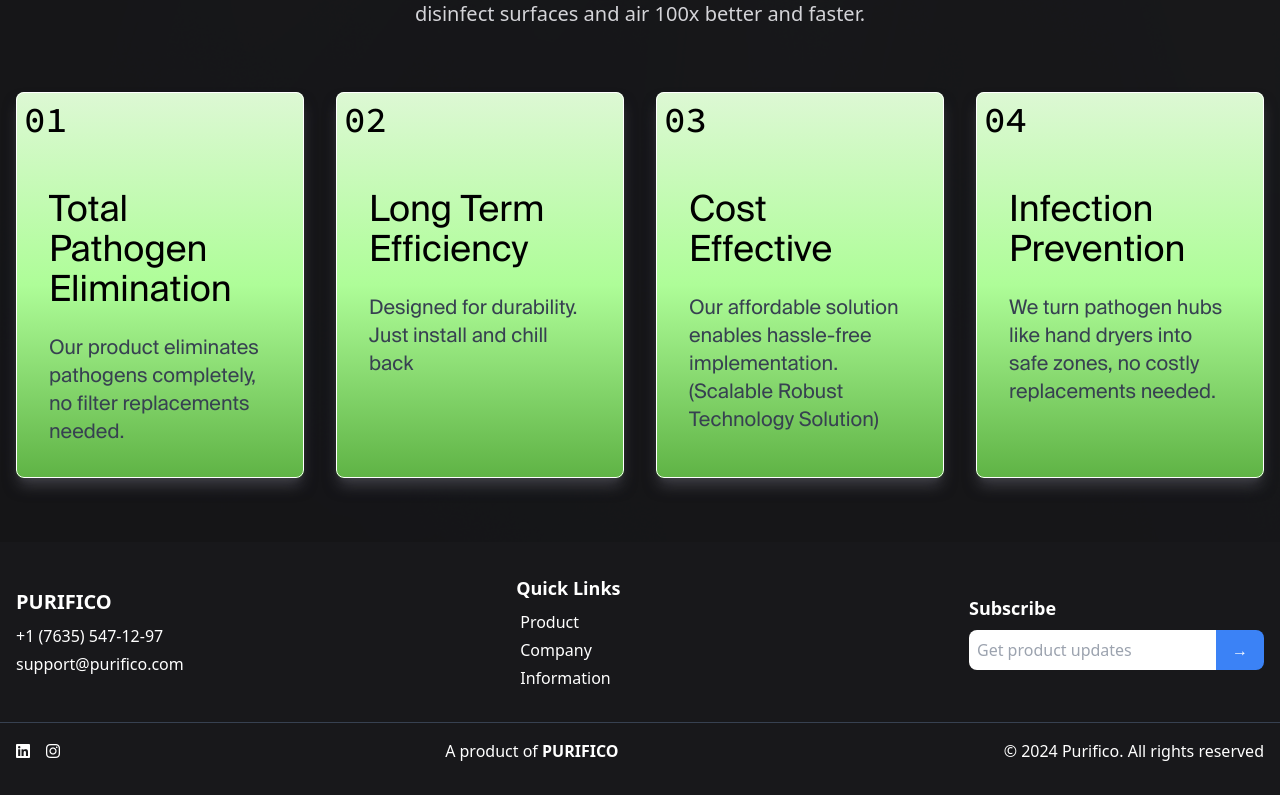
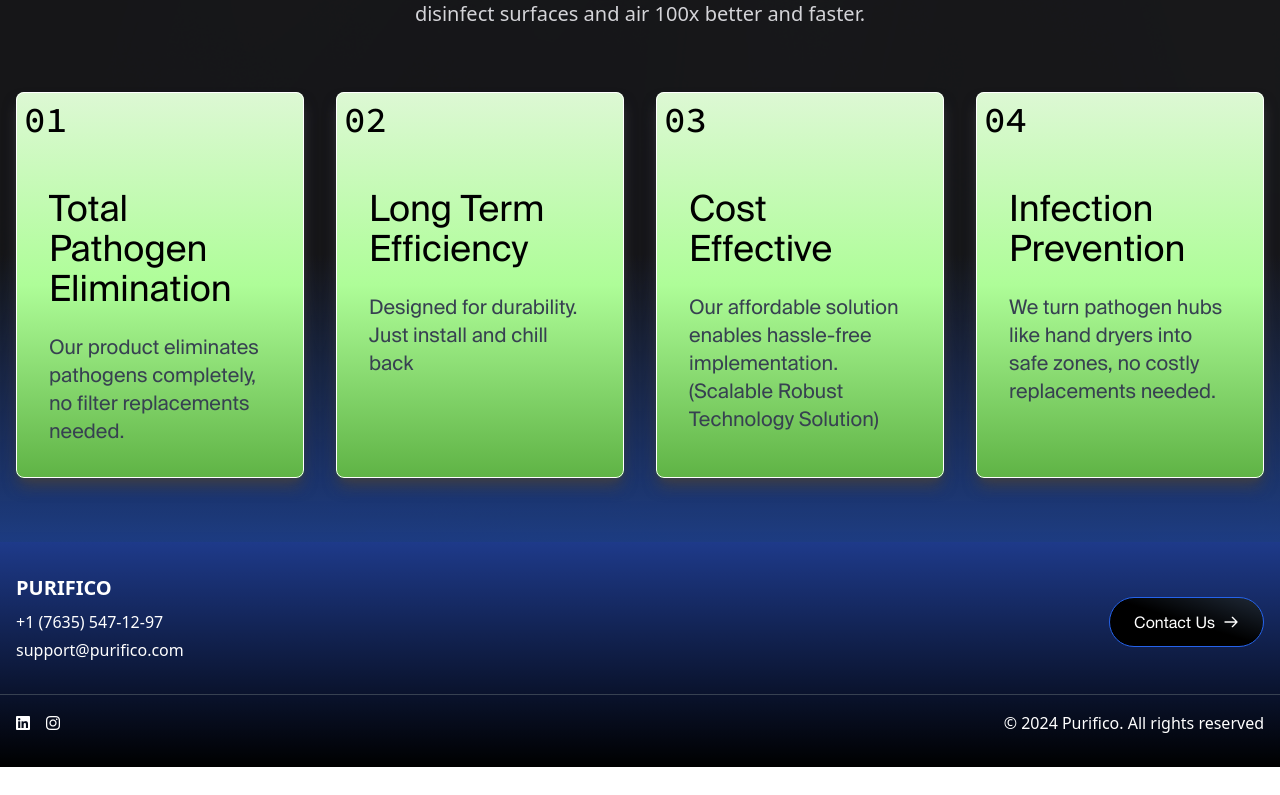
Before and after one commit to agaaz007/purifico_app, a React (Vite) app: page / in a window 1280 px wide. Shown: the part 3725-4520 px from the top of the page. After the commit the page ends 4492 px from the top, so only its background shows below. Built offline with nearby package versions, Linux system fonts and the light colour scheme; a web font is replaced by a local one.

Commit message:
edited footer styling

```diff
--- a/src/components/Footer.jsx
+++ b/src/components/Footer.jsx
@@ -2,43 +2,34 @@ import React from "react";
 
 const Footer = () => {
   return (
-    <footer className="bg-zinc-900 text-white py-8">
+    <footer className="bg-gradient-to-b from-blue-900 to-black text-white py-8">
       <div className="container mx-auto px-4 flex flex-col sm:flex-row justify-between items-start sm:items-center">
         <div className="mb-8 sm:mb-0">
           <h2 className="text-xl font-bold">PURIFICO</h2>
           <p className="mt-2">+1 (7635) 547-12-97</p>
           <p className="mt-1">support@purifico.com</p>
         </div>
+        {/* Quick Links section removed */}
         <div className="mb-8 sm:mb-0">
-          <h3 className="text-lg -ml-4 font-bold">Quick Links</h3>
-          <ul className="-ml-3 mt-2">
-            <li className="mt-1">
-              <a href="#" className="hover:underline">
-                Product
-              </a>
-            </li>
-            <li className="mt-1">
-              <a href="#" className="hover:underline">
-                Company
-              </a>
-            </li>
-            <li className="mt-1">
-              <a href="#" className="hover:underline">
-                Information
-              </a>
-            </li>
-          </ul>
-        </div>
-        <div className="mb-8 sm:mb-0">
-          <h3 className="text-lg font-bold">Subscribe</h3>
           <div className="mt-2 flex">
-            <input
-              type="email"
-              placeholder="Get product updates"
-              className="p-2 rounded-l-lg text-black"
-            />
-            <button className="bg-blue-500 text-white p-2 px-4 rounded-r-lg">
-              →
+            <button className="relative inline-flex items-center px-6 py-3 text-white bg-gradient-to-tr from-black via-black to-gray-800 border border-blue-600 rounded-full transition-shadow duration-300 ease-in-out group hover:shadow-[0_0_15px_rgba(37,99,235,0.5)]">
+              <span className="relative flex items-center space-x-2">
+                <span className="font-helvetica">Contact Us</span>
+                <svg
+                  xmlns="http://www.w3.org/2000/svg"
+                  className="w-4 h-4 transition-transform group-hover:translate-x-1"
+                  fill="none"
+                  viewBox="0 0 24 24"
+                  stroke="currentColor"
+                >
+                  <path
+                    strokeLinecap="round"
+                    strokeLinejoin="round"
+                    strokeWidth="2"
+                    d="M14 5l7 7m0 0l-7 7m7-7H3"
+                  />
+                </svg>
+              </span>
             </button>
           </div>
         </div>
@@ -52,9 +43,6 @@ const Footer = () => {
             <i className="fab fa-instagram"></i>
           </a>
         </div>
-        <p className="mt-4 sm:mt-0">
-          A product of <span className="font-bold">PURIFICO</span>
-        </p>
         <p className="mt-4 sm:mt-0">© 2024 Purifico. All rights reserved</p>
       </div>
     </footer>
--- a/src/components/SolutionPage.jsx
+++ b/src/components/SolutionPage.jsx
@@ -62,6 +62,10 @@ const SolutionPage = () => {
       <div className="absolute top-0 left-0 right-0 h-96 overflow-hidden">
         <div className="w-full h-full bg-gradient-to-b from-green-500 to-transparent rounded-full transform scale-150 -translate-y-1/2 opacity-50"></div>
       </div>
+      {/* Blue gradient at the bottom */}
+      <div className="absolute bottom-0 left-0 right-0 h-96 overflow-hidden">
+        <div className="w-full h-full bg-gradient-to-t from-blue-900 via-blue-600 to-transparent rounded-full transform scale-150 translate-y-1/2 opacity-50"></div>
+      </div>
       <Navbar />
       <main className="relative container mx-auto px-4 py-16 text-center -mt-6">
         <h2 className="text-4xl sm:text-5xl lg:text-7xl mt-24 mb-8 font-medium tracking-tight bg-gradient-to-r from-zinc-400 to-green-300 bg-clip-text text-transparent font-SuisseIntlRegular">
```
